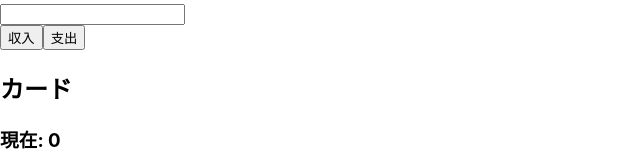
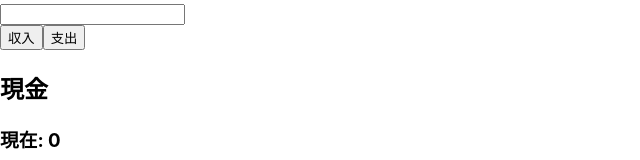
Before and after one commit to kaibara/calculator, a React (Create React App) app: page / in a window 1280 px wide. Shown: the part 285-445 px from the top of the page, without its empty margins (0-640 px from the left). Built offline with nearby package versions, Linux system fonts and the light colour scheme.

Commit message:
feat: Finished split codes

```diff
--- a/src/App.js
+++ b/src/App.js
@@ -1,50 +1,15 @@
 import React, { Fragment, Component } from "react";
-import Cache from "Cache";
+import Account from "./Contents/Account";
+import Cache from "./Contents/Cache";
+import Card from "./Contents/Card";
 
 class App extends Component {
-  render() {
-    return <Calculator />;
-  }
-}
-
-class Calculator extends Component {
-  constructor(props) {
-    super(props);
-    this.state = {
-      sum: 0
-    };
-  }
-  input = event => {
-    this.setState({ input: event.target.value });
-  };
-  Plus = () => {
-    this.setState({ sum: this.state.sum + this.state.input });
-  };
-  Main = () => {
-    this.setState({ sum: this.state.sum - this.state.input });
-  };
   render() {
     return (
       <Fragment>
         <Cache />
-        <h2>口座</h2>
-        <h3>
-          現在:&nbsp;
-          {this.state.sum}
-        </h3>
-        <input onClick={() => this.state.input} />
-        <br />
-        <button onClick={this.Plus}>収入</button>
-        <button onClick={this.Main}>支出</button>
-        <h2>カード</h2>
-        <h3>
-          現在:&nbsp;
-          {this.state.sum}
-        </h3>
-        <input onClick={() => this.state.input} />
-        <br />
-        <button onClick={this.Plus}>収入</button>
-        <button onClick={this.Main}>支出</button>
+        <Account />
+        <Card />>
       </Fragment>
     );
   }
--- a/src/Cache.js
+++ b/src/Contents/Account.js
@@ -1,14 +1,14 @@
 import React, { Fragment, Component } from "react";
 
-class Cache extends Component {
+class Account extends Component {
   constructor(props) {
     super(props);
     this.state = {
       sum: 0
     };
   }
-  input = event => {
-    this.setState({ input: event.target.value });
+  input = () => {
+    this.setState({ input: this.state.input });
   };
   Plus = () => {
     this.setState({ sum: this.state.sum + this.state.input });
@@ -17,9 +17,10 @@ class Cache extends Component {
     this.setState({ sum: this.state.sum - this.state.input });
   };
   render() {
+    console.log(this.input);
     return (
       <Fragment>
-        <h2>現金</h2>
+        <h2>口座</h2>
         <h3>
           現在:&nbsp;
           {this.state.sum}
@@ -33,4 +34,4 @@ class Cache extends Component {
   }
 }
 
-export default Cache;
+export default Account;
--- /dev/null
+++ b/src/Contents/Cache.js
@@ -0,0 +1,36 @@
+import React, { Fragment, Component } from "react";
+
+class Cache extends Component {
+  constructor(props) {
+    super(props);
+    this.state = {
+      sum: 0
+    };
+  }
+  input = () => {
+    this.setState({ input: this.state.input });
+  };
+  Plus = () => {
+    this.setState({ sum: this.state.sum + this.state.input });
+  };
+  Main = () => {
+    this.setState({ sum: this.state.sum - this.state.input });
+  };
+  render() {
+    return (
+      <Fragment>
+        <h2>現金</h2>
+        <h3>
+          現在:&nbsp;
+          {this.state.sum}
+        </h3>
+        <input onChange={this.input} />
+        <br />
+        <button onClick={this.Plus}>収入</button>
+        <button onClick={this.Main}>支出</button>
+      </Fragment>
+    );
+  }
+}
+
+export default Cache;
--- /dev/null
+++ b/src/Contents/Card.js
@@ -0,0 +1,36 @@
+import React, { Fragment, Component } from "react";
+
+class Card extends Component {
+  constructor(props) {
+    super(props);
+    this.state = {
+      sum: 0
+    };
+  }
+  input = () => {
+    this.setState({ input: this.state.input });
+  };
+  Plus = () => {
+    this.setState({ sum: this.state.sum + this.state.input });
+  };
+  Main = () => {
+    this.setState({ sum: this.state.sum - this.state.input });
+  };
+  render() {
+    return (
+      <Fragment>
+        <h2>現金</h2>
+        <h3>
+          現在:&nbsp;
+          {this.state.sum}
+        </h3>
+        <input onChange={this.input} />
+        <br />
+        <button onClick={this.Plus}>収入</button>
+        <button onClick={this.Main}>支出</button>
+      </Fragment>
+    );
+  }
+}
+
+export default Card;
```
